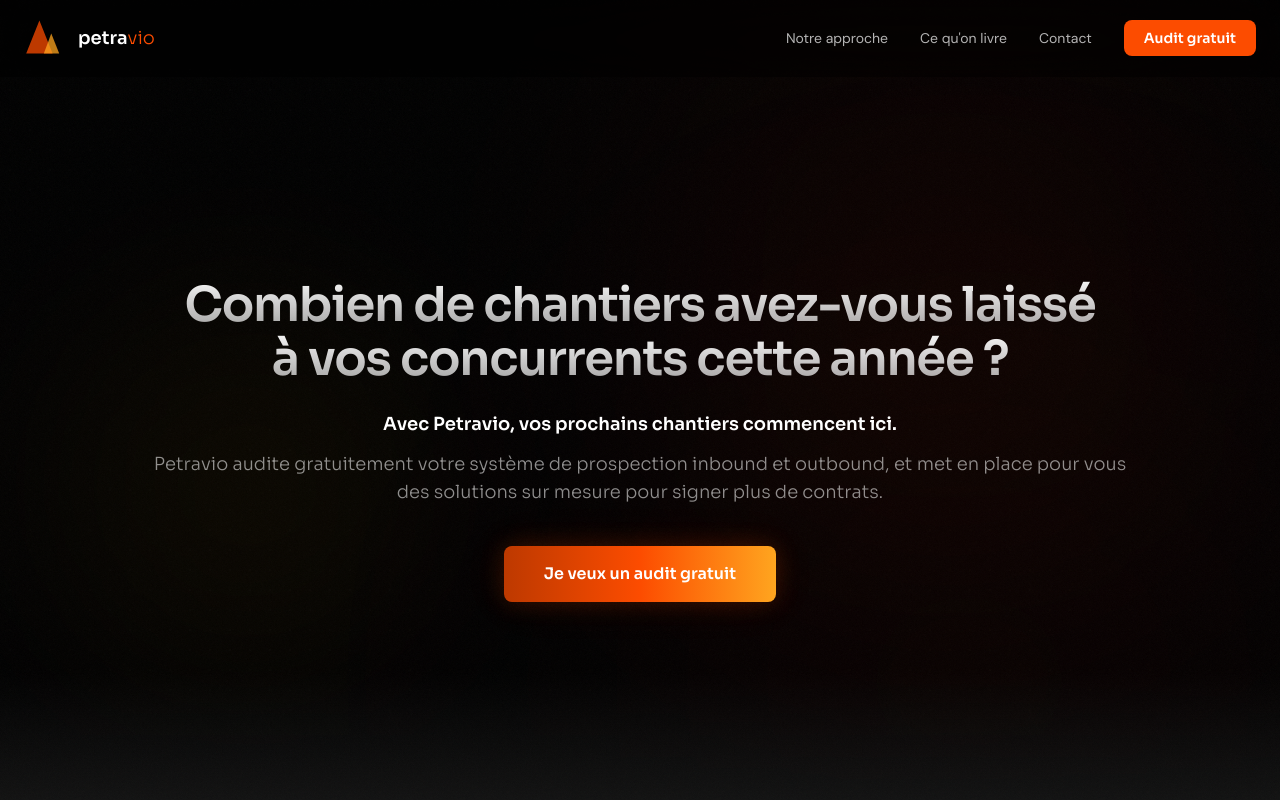
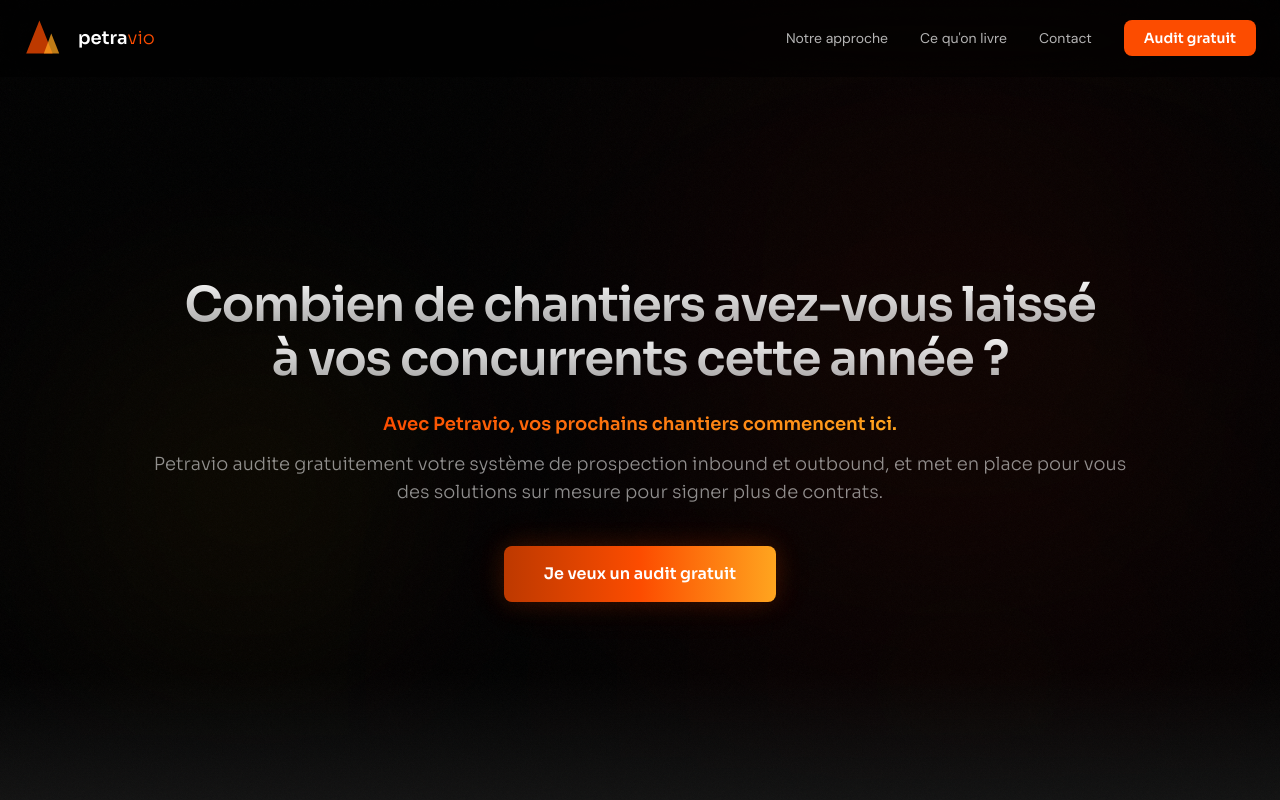
Before and after one commit to Guillotedecheto/Petravio, a Next.js app: page / in a window 1280 px wide. Shown: the top 800 px of the page. Built offline with nearby package versions, Linux system fonts and the light colour scheme.

Commit message:
update: apply gradient-text to Hero slogan line

```diff
--- a/src/app/page.tsx
+++ b/src/app/page.tsx
@@ -222,8 +222,8 @@
         </h1>
 
         {/* Sub-headline */}
-        <p className="mt-6 text-base sm:text-lg text-white font-sora font-semibold leading-snug fade-in">
-          Avec Petravio, vos prochains chantiers commencent ici.
+        <p className="mt-6 text-base sm:text-lg font-sora font-semibold leading-snug fade-in">
+          <span className="gradient-text">Avec Petravio, vos prochains chantiers commencent ici.</span>
         </p>
         <p className="mt-3 text-base sm:text-lg text-white/55 font-sora font-light leading-relaxed fade-in">
           Petravio audite gratuitement votre système de prospection inbound et outbound,
```
